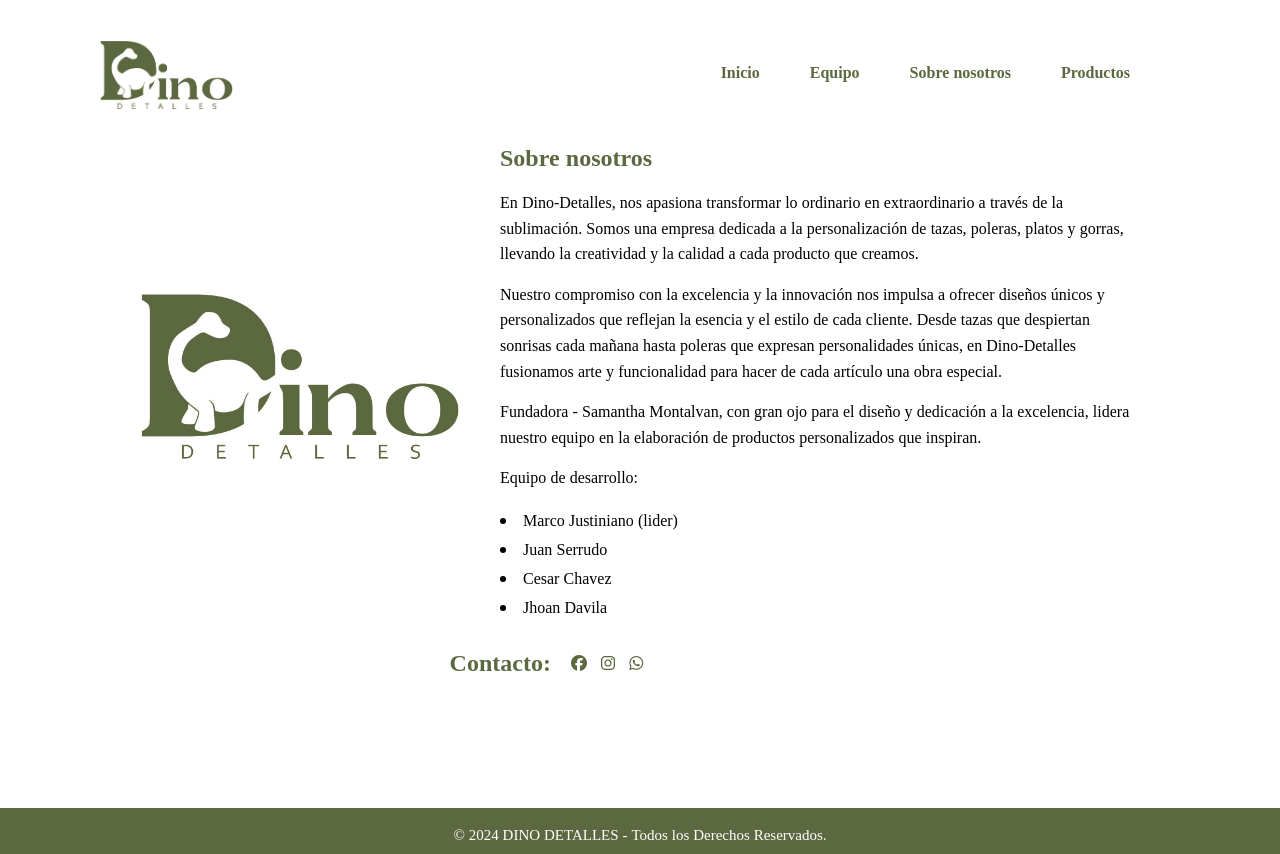
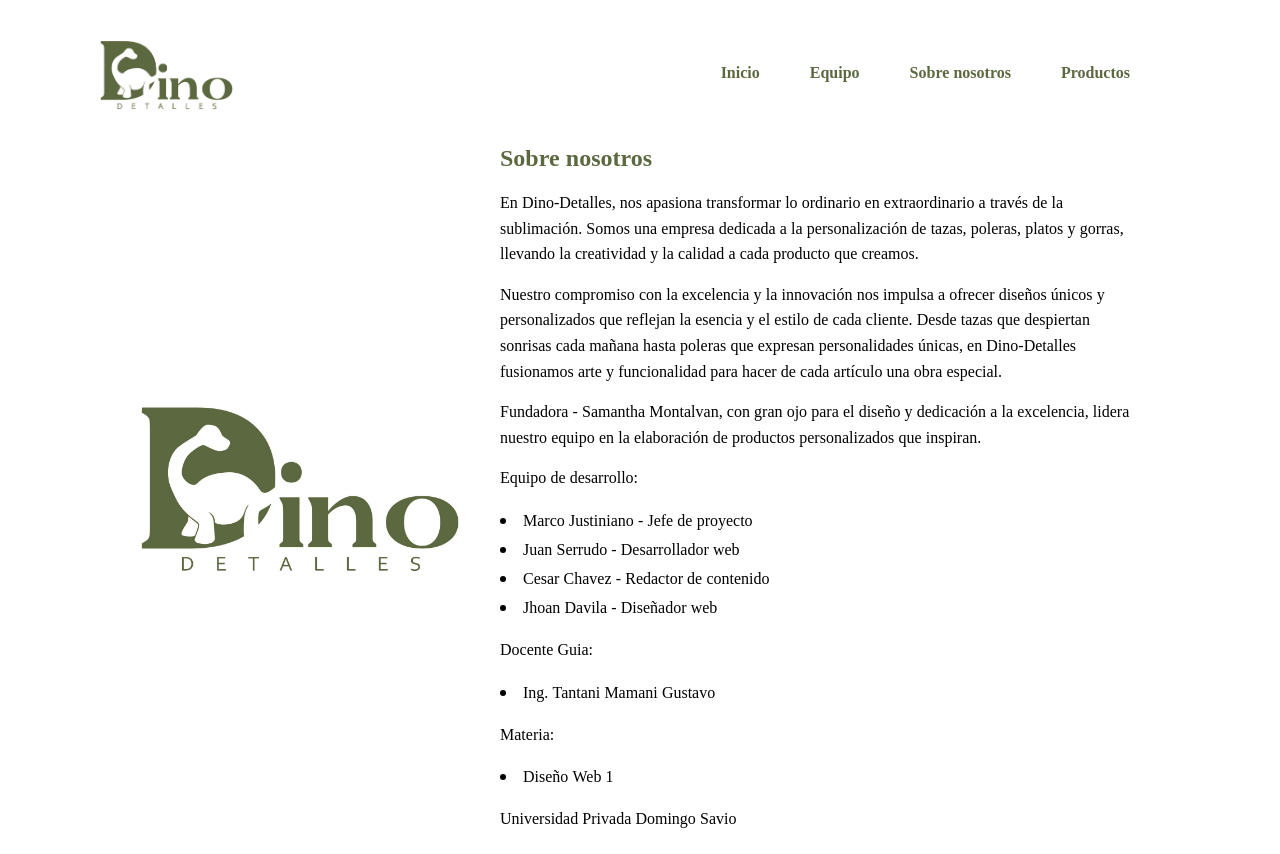
Before and after one commit to strangemarco/xyz, a plain HTML site: page sobrenosotros.html in a window 1280 px wide. Shown: the top 854 px of the page. Drawn offline with Linux system fonts and the light colour scheme.

Commit message:
Update sobrenosotros.html

```diff
--- a/sobrenosotros.html
+++ b/sobrenosotros.html
@@ -42,11 +42,19 @@
                 <p>En Dino-Detalles, nos apasiona transformar lo ordinario en extraordinario a través de la sublimación. Somos una empresa dedicada a la personalización de tazas, poleras, platos y gorras, llevando la creatividad y la calidad a cada producto que creamos.</p>
                 <p>Nuestro compromiso con la excelencia y la innovación nos impulsa a ofrecer diseños únicos y personalizados que reflejan la esencia y el estilo de cada cliente. Desde tazas que despiertan sonrisas cada mañana hasta poleras que expresan personalidades únicas, en Dino-Detalles fusionamos arte y funcionalidad para hacer de cada artículo una obra especial.</p>
                 <p>Fundadora - Samantha Montalvan, con gran ojo para el diseño y dedicación a la excelencia, lidera nuestro equipo en la elaboración de productos personalizados que inspiran.</p>
-                <p>Equipo de desarrollo:</p>
-                <li>Marco Justiniano (lider)</li>
-                <li>Juan Serrudo</li>
-                <li>Cesar Chavez</li>
-                <li>Jhoan Davila</li>
+                <p>Equipo de desarrollo:
+                    <li>Marco Justiniano - Jefe de proyecto</li>
+                    <li>Juan Serrudo - Desarrollador web</li>
+                    <li>Cesar Chavez - Redactor de contenido</li>
+                    <li>Jhoan Davila - Diseñador web</li>
+                </p>
+                <p>Docente Guia:
+                    <li>Ing. Tantani Mamani Gustavo</li>
+                </p>
+                <p>Materia:
+                    <li>Diseño Web 1</li>
+                </p>
+                <p>Universidad Privada Domingo Savio</p>
             </div>
         </div>
         <div class="estilo-contacto">
```
